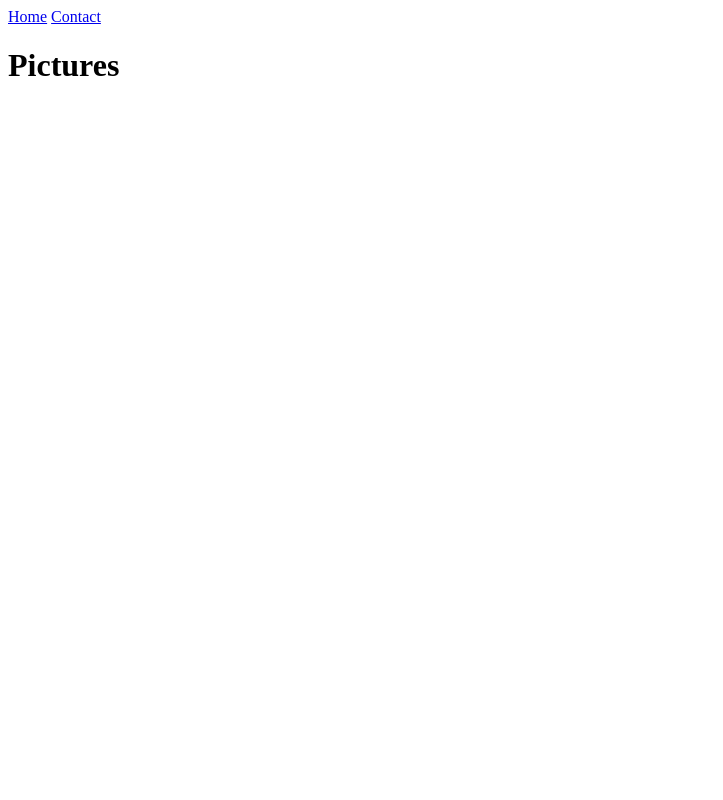
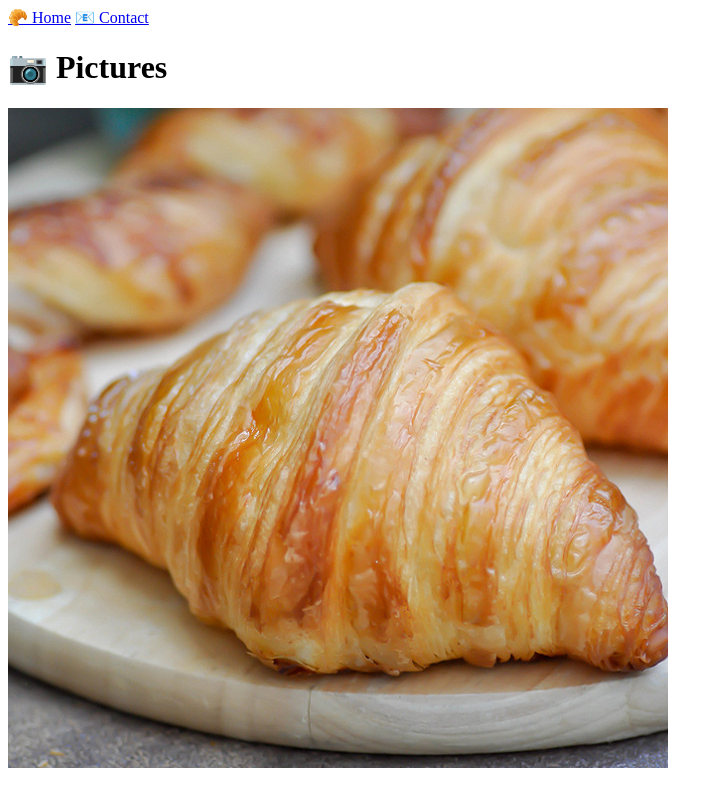
Before and after one commit to LisaLowagie/Croissant, a plain HTML site: page photo.html in a window 1280 px wide. Shown: the whole page, without its empty margins (0-723 px from the left). Drawn offline with Linux system fonts and the light colour scheme.

Commit message:
Added a folder, a photo and emoji's

```diff
--- a/photo.html
+++ b/photo.html
@@ -6,8 +6,9 @@
     <title>Photo</title>
   </head>
   <body>
-    <a href="index.html">Home</a>
-    <a href="contact.html">Contact</a>
-    <h1>Pictures</h1>
+    <a href="index.html">🥐 Home</a>
+    <a href="contact.html">📧 Contact</a>
+    <h1>📷 Pictures</h1>
+    <img src="/Pictures/Croissant.jpeg" alt="Croissant" />
   </body>
 </html>
```
Also changed, not shown: contact.html (+3 -3 lines), index.html (+3 -3 lines), Pictures/Croissant.jpeg (added).
